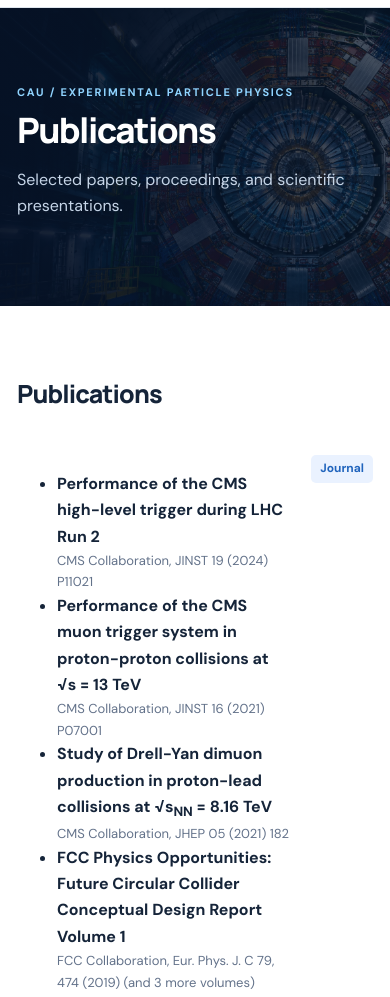
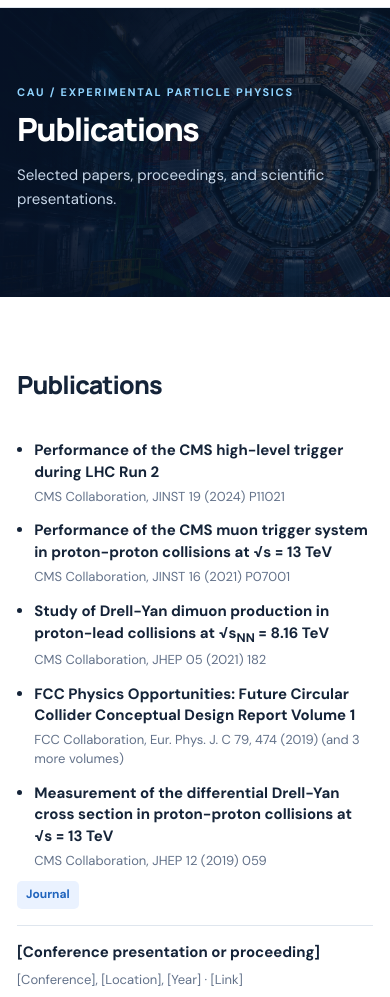
Before and after one commit to cau-hecl/cau-hecl.github.io, a plain HTML site: page publications.html in a window 390 px wide. Shown: the part 93-1090 px from the top of the page. Drawn offline with Linux system fonts and the light colour scheme.

Commit message:
Add files via upload

```diff
--- a/css/style.css
+++ b/css/style.css
@@ -651,6 +651,47 @@ img {
 }
 
 @media(max-width:560px) {
+    .publications-page .page-hero h1,
+    .news-page .page-hero h1 {
+        font-size: 2rem;
+    }
+
+    .publications-page .page-hero p,
+    .news-page .page-hero p {
+        font-size: .9375rem;
+    }
+
+    .publications-page .list-row {
+        flex-direction: column;
+        gap: 10px;
+        padding: 16px 0;
+    }
+
+    .news-page .news-group h2 {
+        font-size: 1.25rem;
+        margin-bottom: 12px;
+    }
+
+    .publications-page .list-row h3,
+    .news-page .list-row h3,
+    .publication-list {
+        font-size: .9375rem;
+        line-height: 1.45;
+    }
+
+    .publication-list {
+        margin: 0;
+        padding-inline-start: 1.15em;
+    }
+
+    .publication-list li + li {
+        margin-top: 14px;
+    }
+
+    .publications-page .publication-list p {
+        margin-top: 4px;
+    }
+
     .person,
     .person-professor {
         grid-template-columns: minmax(0, 1fr);
--- a/publications.html
+++ b/publications.html
@@ -20,7 +20,7 @@
                     href="publications.html">Publications</a><a class="" href="news.html">News</a><a href="activity.html">Activity</a></nav>
         </div>
     </header>
-    <main>
+    <main class="publications-page">
         <section class="page-hero">
             <div class="container">
                 <div class="eyebrow">CAU / Experimental Particle Physics</div>
@@ -33,7 +33,7 @@
                 <h2>Publications</h2>
                 <div class="list-row">
                     <div>
-                        <ul>
+                        <ul class="publication-list">
                             <li>
                                 <strong>Performance of the CMS high-level trigger during LHC Run 2</strong>
                                 <p>CMS Collaboration, JINST 19 (2024) P11021</p>
```
Also changed, not shown: news.html (+1 -1 lines).
